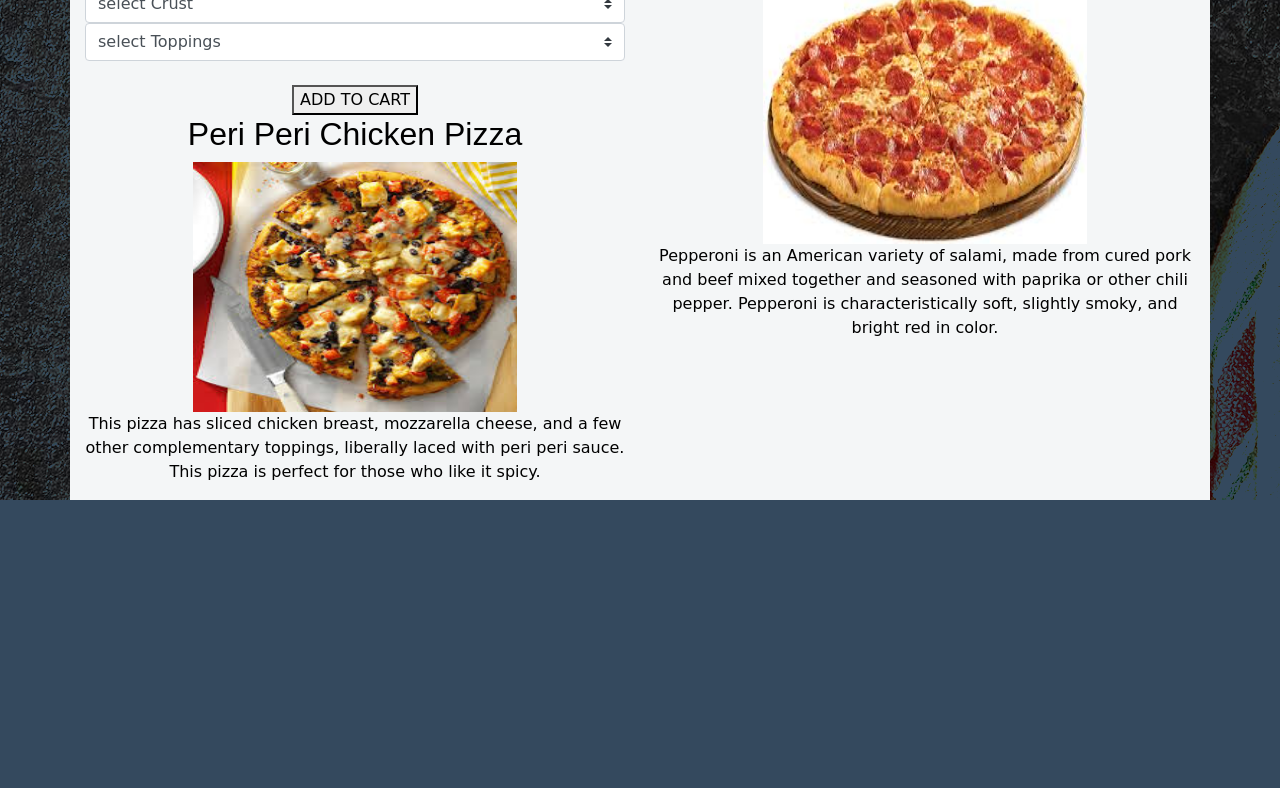
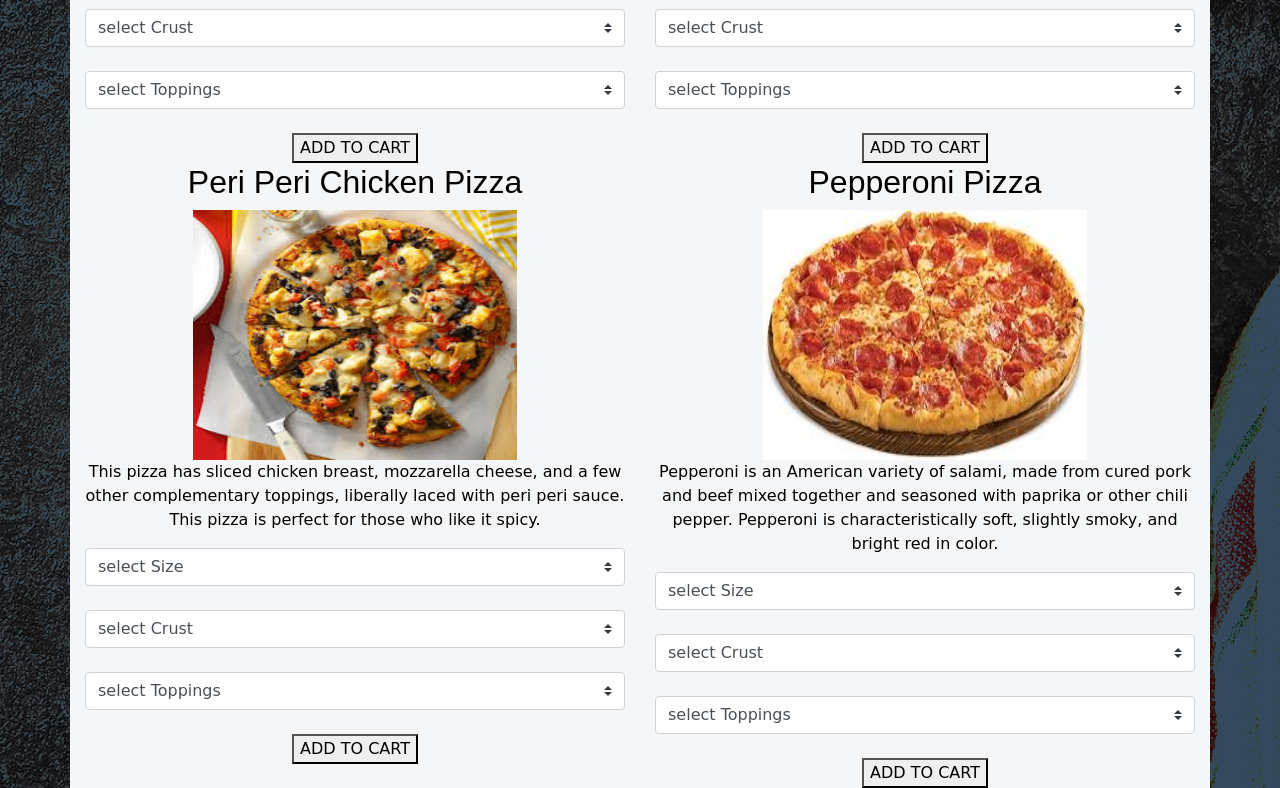
Before and after one commit to Osugo38/pizza-castle, a plain HTML site: page order.html in a window 1280 px wide. Shown: the part 651-1439 px from the top of the page. Before the commit the page ends 1151 px from the top, so only its background shows below. Drawn offline with nearby package versions, Linux system fonts and the light colour scheme; a web font is replaced by a local one.

Commit message:
add an alert of how much the toppings cost as per the size of the pizza selected

```diff
--- a/js/scripts.js
+++ b/js/scripts.js
@@ -1,7 +1,39 @@
-$(document).ready(function(){
-  $(".clickable").click(function(){
-    $(#form-showing).toggle();
-      $(#form-hidden).toggle();
-  });
+function order(){
+  var size = document.getElementById("size").value;
+  var crust= document.getElementById("crust").value;
+  var toppings= document.getElementById("toppings").value;
+  if(size == 1){
+    alert("Toppings of the pizza you have  selected, cotsts of ksh. 300/= on top of what the pizza costs");
+    return false;
+  }
 
-});
+else if (size === 2) {
+  alert("Toppings of the pizza you have  selected, cotsts of ksh. 200/= on top of what the pizza costs");
+  return false;
+}
+else  {
+  alert("Toppings of the pizza you have  selected, cotsts of ksh. 100/= on top of what the pizza costs");
+  return true;
+}
+}
+
+
+
+
+
+// $(document).ready(function(){
+//   $('submit').submit(function{
+//     alert("name, thank you for getting out to us")
+//   });
+// });
+//
+
+
+
+// function selectGender(){
+//   var gender = document.getElementById("list").value;
+//   if (gender == 0) {
+//     alert("Gender must be selected");
+//     return false;
+//   }
+// }
--- a/order.html
+++ b/order.html
@@ -30,21 +30,21 @@
                 with spices such as red chili powder, tandoori masala and ginger-garlic paste.</p>
 
                 <form class="form" action="index.html" id="myOrder">
-                  <select class="custom-select" id="list" name= "gender();" >
-                    <option selected>select ize</option>
+                  <select class="custom-select" id="size" name= "order();" >
+                    <option selected>select Size</option>
                     <option value="1">large..............Ksh 950</option>
                     <option value="2">medium........Ksh 700</option>
                     <option value="3">small.............Ksh 500</option><br><br>
-                  </select>
+                  </select><br><br>
 
-                    <select class="custom-select" id="list" name= "gender();" >
+                    <select class="custom-select" id="crust" name= "order();" >
                       <option selected>select Crust</option>
                       <option value="1">Stuffed</option>
                       <option value="2">Crispy</option>
                       <option value="3">glutten-free</option><br><br>
-                      </select>
+                      </select><br><br>
 
-                      <select class="custom-select" id="list" name= "gender();" >
+                      <select class="custom-select" id="toppings" name= "order();" >
                         <option selected>select Toppings</option>
                         <option value="1">Mushroom</option>
                         <option value="2">Onion</option>
@@ -53,7 +53,8 @@
                         <option value="2">Tomatoes</option>
                         <option value="3">Pineapples</option><br><br>
                       </select><br><br>
-                  <button type="button" name="submit" onclick="giveYear();giveMonth();giveDay();selectGender();validDay();determine();">ADD TO CART</button>
+                      <button type="button" name="add to cart" onclick="order();">ADD TO CART</button>
+
               </form>
 
               <h2>Peri Peri Chicken Pizza</h2></li>
@@ -61,16 +62,101 @@
               <p>This pizza has sliced chicken breast, mozzarella cheese, and a
                 few other complementary toppings, liberally laced with peri peri sauce.
                  This pizza is perfect for those who like it spicy.</p>
+
+                 <form class="form" action="index.html" id="myOrder">
+                   <select class="custom-select" id="size" name= "order();" >
+                     <option value="0">select Size</option>
+                     <option value="1">large..............Ksh 950</option>
+                     <option value="2">medium........Ksh 700</option>
+                     <option value="3">small.............Ksh 500</option><br><br>
+                   </select><br><br>
+
+                     <select class="custom-select" id="crust" name= "order();" >
+                       <option selected>select Crust</option>
+                       <option value="1">Stuffed</option>
+                       <option value="2">Crispy</option>
+                       <option value="3">glutten-free</option><br><br>
+                       </select><br><br>
+
+                       <select class="custom-select" id="toppings" name= "order();" >
+                         <option selected>select Toppings</option>
+                         <option value="1">Mushroom</option>
+                         <option value="2">Onion</option>
+                         <option value="2">Ham</option>
+                         <option value="2">Olives</option>
+                         <option value="2">Tomatoes</option>
+                         <option value="3">Pineapples</option><br><br>
+                       </select><br><br>
+                       <button type="button" name="add to cart" onclick="order();">ADD TO CART</button>
+
+               </form>
+
           </div>
             <div class="col-md-6">
               <h2>Hawaiian Pizza</h2></li>
               <img src="images/hawaiian.jpg" width="60%" height="250vh">
               <p>Hawaiian pizza is a pizza topped with tomato sauce, cheese, pineapple, and back bacon or ham. </p><br><br>
+
+              <form class="form" action="index.html" id="size">
+                <select class="custom-select" id="list" name= "gender();" >
+                  <option selected>select Size</option>
+                  <option value="1">large..............Ksh 950</option>
+                  <option value="2">medium........Ksh 700</option>
+                  <option value="3">small.............Ksh 500</option><br><br>
+                </select><br><br>
+
+                  <select class="custom-select" id="crust" name= "gender();" >
+                    <option selected>select Crust</option>
+                    <option value="1">Stuffed</option>
+                    <option value="2">Crispy</option>
+                    <option value="3">glutten-free</option><br><br>
+                    </select><br><br>
+
+                    <select class="custom-select" id="toppings" name= "gender();" >
+                      <option selected>select Toppings</option>
+                      <option value="1">Mushroom</option>
+                      <option value="2">Onion</option>
+                      <option value="2">Ham</option>
+                      <option value="2">Olives</option>
+                      <option value="2">Tomatoes</option>
+                      <option value="3">Pineapples</option><br><br>
+                    </select><br><br>
+                <button type="button" name="add to cart" onclick="order();">ADD TO CART</button>
+            </form>
+
               <h2>Pepperoni Pizza</h2></li>
               <img src="images/pizzap.jpg" width="60%" height="250vh" >
               <p>Pepperoni is an American variety of salami, made from cured pork
                  and beef mixed together and seasoned with paprika or other chili pepper.
                  Pepperoni is characteristically soft, slightly smoky, and bright red in color.</p>
+
+                 <form class="form" action="index.html" id="myOrder">
+                   <select class="custom-select" id="size" name= "gender();" >
+                     <option selected>select Size</option>
+                     <option value="1">large..............Ksh 950</option>
+                     <option value="2">medium........Ksh 700</option>
+                     <option value="3">small.............Ksh 500</option><br><br>
+                   </select><br><br>
+
+                     <select class="custom-select" id="crust" name= "gender();" >
+                       <option selected>select Crust</option>
+                       <option value="1">Stuffed</option>
+                       <option value="2">Crispy</option>
+                       <option value="3">glutten-free</option><br><br>
+                       </select><br><br>
+
+                       <select class="custom-select" id="toppings" name= "gender();" >
+                         <option selected>select Toppings</option>
+                         <option value="1">Mushroom</option>
+                         <option value="2">Onion</option>
+                         <option value="2">Ham</option>
+                         <option value="2">Olives</option>
+                         <option value="2">Tomatoes</option>
+                         <option value="3">Pineapples</option><br><br>
+                       </select><br><br>
+                   <button type="button" name="add to cart" onclick="order();">ADD TO CART</button>
+               </form>
+
             </div>
         </div>
         <div class="form">
```
